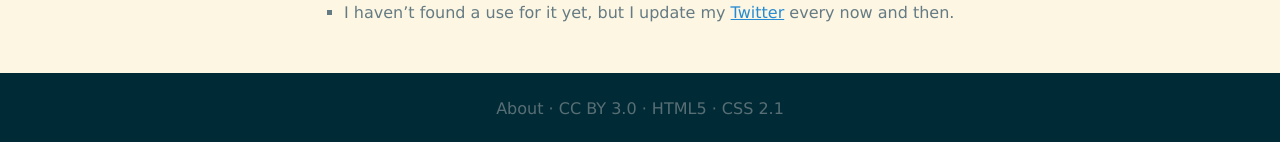
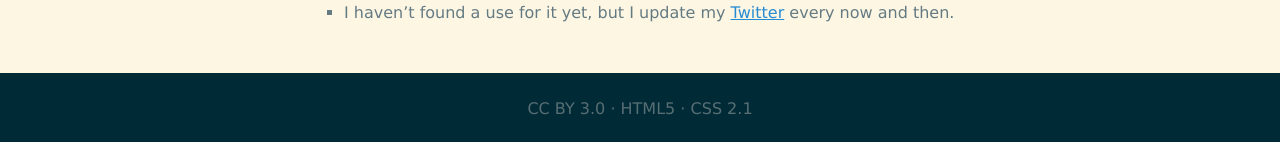
Before and after one commit to tfausak/tfausak.github.io, a Jekyll site: the page built from about.md, in a window 1280 px wide. Shown: the part 1009-1151 px from the top of the page. Built offline with Jekyll 4.4.1, drawn with Linux system fonts in a browser that asks for light colours.

Commit message:
Move about link from footer to bottom of index.

```diff
--- a/_layouts/base.html
+++ b/_layouts/base.html
@@ -38,9 +38,6 @@
             <div class="wrapper">
                 <ul>
                     <li>
-                        <a href="/about/">About</a>
-                    </li>
-                    <li>
                         <a href="http://creativecommons.org/licenses/by/3.0/">CC BY 3.0</a>
                     </li>
                     <li>
--- a/index.html
+++ b/index.html
@@ -26,4 +26,10 @@
         {% assign last_year = this_year %}
         {% assign last_month = this_month %}
     {% endfor %}
+
+    <li style="margin-top: 1.5em;">
+        <a href="/about/">
+            <strong>About</strong>
+        </a>
+    </li>
 </ol>
```
